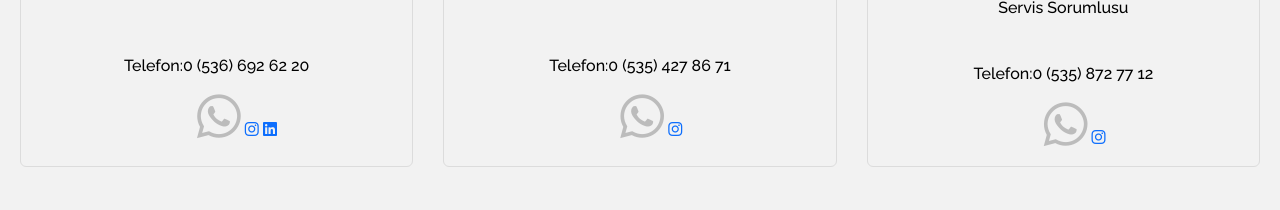
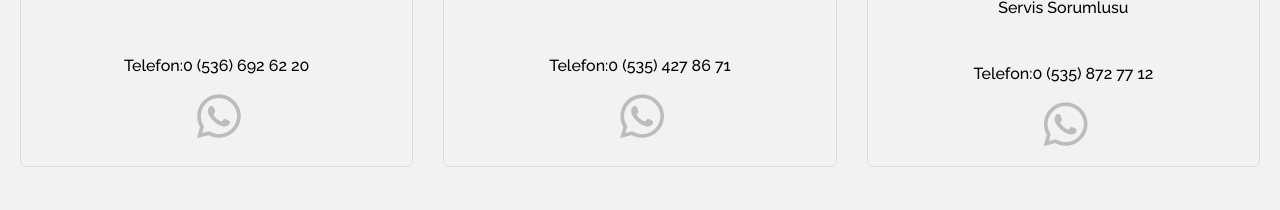
Before and after one commit to aleynakman7/Akman-Elektronik-Beyaz-Esya.github.io, a plain HTML site: page index.html in a window 1280 px wide. Shown: the part 960-1170 px from the top of the page. Drawn offline with nearby package versions, Linux system fonts and the light colour scheme.

Commit message:
Update index.html

```diff
--- a/index.html
+++ b/index.html
@@ -89,8 +89,6 @@
                     <h5 class="card-title">Ali AKMAN</h5>
                     <p class="card-text"><h5>PATRON-USTA</h5><h6 style="text-align: center;"><br><br><br>Telefon:0 (536) 692 62 20</h6></p>
                     <a href="https://wa.me/905366926220" target="_blank"><i class="fa-brands fa-whatsapp whatsap"></i></a>
-                    <a href=""><i class="fa-brands fa-instagram insta"></i></a>
-                    <a href=""><i class="fa-brands fa-linkedin linkedin"></i></a>
                   </div>
                 </div>
                 <div class="card">
@@ -99,7 +97,6 @@
                     <p class="card-text"><h5>SERVİS SORUMLUSU</h5>
                     <h6 style="text-align: center;"><br><br><br>Telefon:0 (535) 427 86 71</h6></p>
                     <a href="https://wa.me/905354278671" target="_blank"><i class="fa-brands fa-whatsapp whatsap"></i></a>
-                    <a href=""><i class="fa-brands fa-instagram insta"></i></a>
                   </div>
                 </div>
                 <div class="card">
@@ -109,7 +106,6 @@
                         <h6 style="text-align: center;">Servis Sorumlusu</h6>
                         <h6 style="text-align: center;"><br><br>Telefon:0 (535) 872 77 12</h6></p>
                         <a href="https://wa.me/905358727712" target="_blank"><i class="fa-brands fa-whatsapp whatsap"></i></a>
-                    <a href=""><i class="fa-brands fa-instagram insta"></i></a>
                   </div>
                 </div>
               </div>
```
